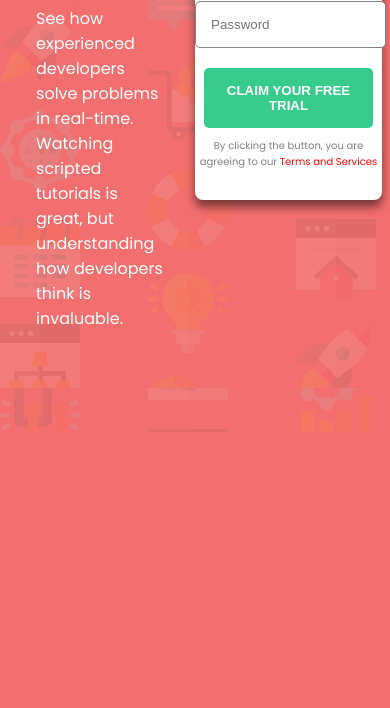
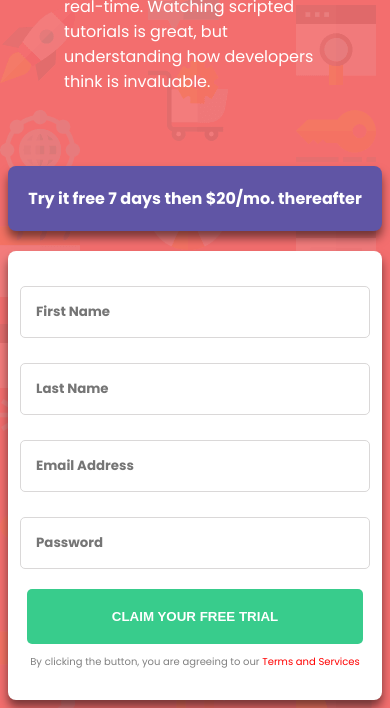
Before and after one commit to MatthiasMatthys/intro-component-with-signup-form-master, a plain HTML site: page index.html in a window 390 px wide. Shown: the part 412-1120 px from the top of the page. Before the commit the page ends 844 px from the top, so only its background shows below. Drawn offline with Linux system fonts and the light colour scheme.

Commit message:
Add responsive design

```diff
--- a/stylesheets/stylesheet.css
+++ b/stylesheets/stylesheet.css
@@ -34,7 +34,7 @@ h1{
     color: white;
     font-weight: bold;
     text-align: center;
-    padding: 10px;
+    padding: 20px;
     border-radius: 8px;
     margin-bottom: 20px;
     box-shadow: 0px 7px 10px 0px rgba(0,0,0,0.50);
@@ -48,10 +48,12 @@ input{
     display: inline-block;
     width: 85%;
     align-content: center;
-    border: grey solid 1px;
-    padding: 15px;
-    margin-top: 20px;
+    border: rgb(218, 216, 216) solid 1px;
+    padding: 15px 15px 15px 15px;
+    margin-top: 25px;
     border-radius: 5px;
+    font-family: "Poppins", "sans-serif";
+    font-weight: bold;
 }
 
 .formcontainer{
@@ -71,9 +73,27 @@ button{
     width: 90%;
     background-color:hsl(154, 59%, 51%);
     border: none;
-    padding: 15px;
+    padding: 20px;
     margin-top: 20px;
     color: white;
     font-weight: bold;
     border-radius: 5px;
 }
+
+@media only screen and (max-width: 600px) {
+
+    main {
+        max-width: 1200px;
+        margin: auto;
+        display: block;
+        height: 75%;
+    }
+    .claimform{
+        width: 100%;
+    }
+
+    .learncode{
+        width: 100%;
+    }
+
+}
```
